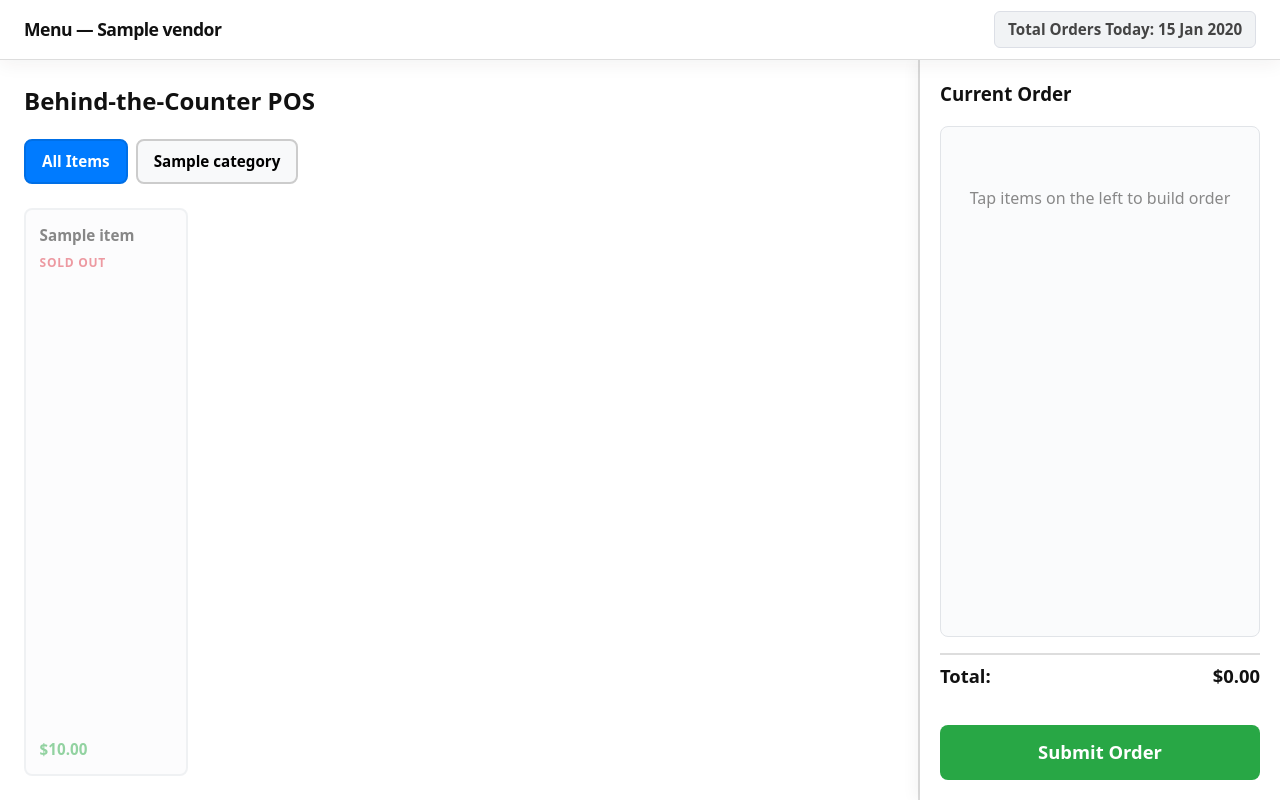
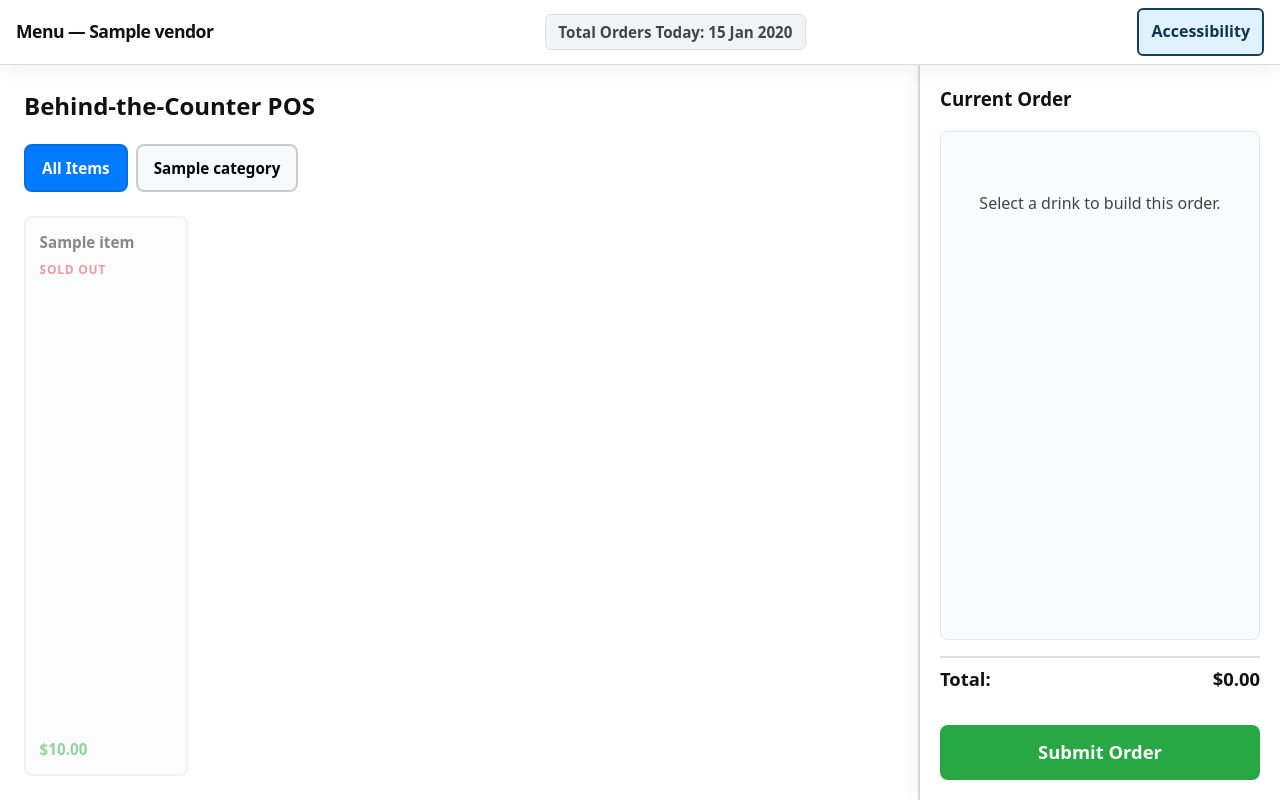
Before and after one commit to CSCE-331-Fall-2026-901-912/331-squad-80-pos, a Node server app: template views/cashier.ejs in a window 1280 px wide. Run offline with Node 20, Linux system fonts and the light colour scheme; the template is opened without the code that fills it: most values are stand-ins (such as "Sample title", 1, 10 or a date in 2020).

Commit message:
added accessibility interface to cashier kiosk: CWPA-44

```diff
--- /dev/null
+++ b/public/css/cashier-accessibility.css
@@ -0,0 +1,302 @@
+body[data-page="cashier"] {
+    height: 100dvh;
+    min-height: 100dvh;
+}
+
+body[data-page="cashier"] .navbar {
+    flex: 0 0 auto;
+    flex-wrap: wrap;
+    gap: 0.5rem;
+    height: auto;
+    min-height: 60px;
+    padding: 0.5rem 1rem;
+}
+
+body[data-page="cashier"] .cashier-workspace {
+    flex: 1 1 auto;
+    height: auto;
+    min-height: 0;
+}
+
+body[data-page="cashier"] .menu-section,
+body[data-page="cashier"] .cart-section {
+    min-height: 0;
+}
+
+body[data-page="cashier"] .menu-section {
+    min-width: 0;
+}
+
+body[data-page="cashier"] .item-grid {
+    min-height: 0;
+}
+
+body[data-page="cashier"] .item-card {
+    appearance: none;
+    color: inherit;
+    font: inherit;
+    width: 100%;
+}
+
+body[data-page="cashier"] .item-card-copy,
+body[data-page="cashier"] .item-name,
+body[data-page="cashier"] .stock-remaining,
+body[data-page="cashier"] .item-price {
+    display: block;
+}
+
+body[data-page="cashier"] .item-card:disabled {
+    cursor: not-allowed;
+}
+
+body[data-page="cashier"] .option-group.addon-group {
+    border: 0;
+    min-width: 0;
+    padding: 0;
+}
+
+body[data-page="cashier"] .addon-group legend {
+    display: block;
+    font-size: 0.9rem;
+    font-weight: 600;
+    margin-bottom: 0.3rem;
+}
+
+body[data-page="cashier"] .cashier-accessibility-toggle,
+body[data-page="cashier"] .cashier-accessibility-panel button,
+body[data-page="cashier"] .cat-btn,
+body[data-page="cashier"] .item-card,
+body[data-page="cashier"] .qty-btn,
+body[data-page="cashier"] .submit-btn,
+body[data-page="cashier"] .modal-close,
+body[data-page="cashier"] .modal-footer button {
+    min-width: 48px;
+    min-height: 48px;
+}
+
+body[data-page="cashier"] .cashier-accessibility-toggle,
+body[data-page="cashier"] .cashier-accessibility-panel button {
+    border: 2px solid #173e57;
+    border-radius: 6px;
+    background: #e1f2ff;
+    color: #10354d;
+    cursor: pointer;
+    font: inherit;
+    font-weight: 700;
+    padding: 0.5rem 0.75rem;
+}
+
+body[data-page="cashier"] .cashier-accessibility-panel {
+    align-items: center;
+    background: #fff;
+    border: 2px solid #173e57;
+    border-radius: 8px;
+    display: flex;
+    flex: 1 0 100%;
+    flex-wrap: wrap;
+    gap: 0.5rem;
+    padding: 0.5rem;
+}
+
+body[data-page="cashier"] .cashier-accessibility-panel[hidden] {
+    display: none;
+}
+
+body[data-page="cashier"] .cashier-accessibility-panel output {
+    font-variant-numeric: tabular-nums;
+    font-weight: 700;
+    min-width: 3.5em;
+    text-align: center;
+}
+
+body[data-page="cashier"] .cashier-accessibility-label {
+    font-weight: 700;
+    margin-right: 0.25rem;
+}
+
+body[data-page="cashier"] .cashier-accessibility-panel button:disabled {
+    cursor: not-allowed;
+    opacity: 0.55;
+}
+
+body[data-page="cashier"] .status-msg {
+    height: auto;
+    min-height: 1.2em;
+}
+
+body[data-page="cashier"] .cart-row {
+    flex-wrap: wrap;
+    gap: 0.5rem;
+}
+
+body[data-page="cashier"] .cart-row > :first-child {
+    flex: 1 1 10rem;
+    min-width: 0;
+    overflow-wrap: anywhere;
+}
+
+body[data-page="cashier"] .cart-empty-message {
+    color: #444;
+    margin: 3rem 0;
+    text-align: center;
+}
+
+body[data-page="cashier"] .qty-btn {
+    font: inherit;
+    min-width: 48px;
+    min-height: 48px;
+}
+
+body[data-page="cashier"] .modal-overlay {
+    overflow-y: auto;
+    padding: 1rem;
+}
+
+body[data-page="cashier"] .modal-overlay[hidden] {
+    display: none;
+}
+
+body[data-page="cashier"] .modal-overlay:not([hidden]) {
+    display: flex;
+}
+
+body[data-page="cashier"] .modal-content {
+    max-height: calc(100dvh - 2rem);
+    overflow-y: auto;
+    width: min(400px, 100%);
+}
+
+body[data-page="cashier"] :is(button, a, select, input):focus-visible {
+    outline: 4px solid #111;
+    outline-offset: 2px;
+    box-shadow: 0 0 0 3px #fff;
+    position: relative;
+    z-index: 1;
+}
+
+body[data-page="cashier"] .item-card:focus-visible {
+    outline-offset: -5px;
+}
+
+body[data-page="cashier"] .visually-hidden {
+    clip: rect(0, 0, 0, 0);
+    clip-path: inset(50%);
+    height: 1px;
+    overflow: hidden;
+    position: absolute;
+    white-space: nowrap;
+    width: 1px;
+}
+
+html[data-cashier-high-contrast] body[data-page="cashier"] {
+    background: #fff;
+    color: #000;
+}
+
+html[data-cashier-high-contrast] body[data-page="cashier"] :is(
+    .navbar,
+    .menu-section,
+    .cart-section,
+    .daily-tracker,
+    .item-card,
+    .cart-items,
+    .modal-content,
+    .cashier-accessibility-panel,
+    .option-group select
+) {
+    background: #fff;
+    border-color: #000;
+    color: #000;
+}
+
+html[data-cashier-high-contrast] body[data-page="cashier"] .cat-btn {
+    background: #fff;
+    border-color: #000;
+    color: #000;
+}
+
+html[data-cashier-high-contrast] body[data-page="cashier"] .cat-btn.active,
+html[data-cashier-high-contrast] body[data-page="cashier"] .submit-btn,
+html[data-cashier-high-contrast] body[data-page="cashier"] .qty-btn {
+    background: #000;
+    color: #fff;
+}
+
+html[data-cashier-high-contrast] body[data-page="cashier"] :is(
+    .item-price,
+    .stock-remaining,
+    .cart-row-details,
+    .sold-out-label,
+    .status-msg
+) {
+    color: #000 !important;
+}
+
+html[data-cashier-high-contrast] body[data-page="cashier"] .low-stock-label {
+    background: #fff4a8;
+    border-color: #000;
+    color: #000;
+}
+
+html[data-cashier-high-contrast] body[data-page="cashier"] .item-card.sold-out {
+    opacity: 1 !important;
+}
+
+html[data-cashier-high-contrast] body[data-page="cashier"] :is(.cart-row, .modal-header) {
+    border-color: #000;
+}
+
+html[data-cashier-high-contrast] body[data-page="cashier"] .cashier-accessibility-toggle,
+html[data-cashier-high-contrast] body[data-page="cashier"] .cashier-accessibility-panel button {
+    background: #000;
+    border-color: #000;
+    color: #fff;
+}
+
+html[data-cashier-high-contrast] body[data-page="cashier"] :is(button, a, select, input):focus-visible {
+    outline-color: #000;
+    box-shadow: 0 0 0 3px #ffeb00;
+}
+
+@media (max-width: 800px) {
+    body[data-page="cashier"] {
+        height: auto;
+        min-height: 100dvh;
+        overflow: auto;
+    }
+
+    body[data-page="cashier"] .cashier-workspace {
+        flex-direction: column;
+        height: auto;
+        min-height: calc(100dvh - 60px);
+        overflow: visible;
+    }
+
+    body[data-page="cashier"] .menu-section {
+        border-bottom: 2px solid #ddd;
+        border-right: 0;
+        min-height: 50vh;
+        overflow: visible;
+    }
+
+    body[data-page="cashier"] .item-grid {
+        max-height: 50vh;
+        min-height: 15rem;
+    }
+
+    body[data-page="cashier"] .cart-section {
+        max-height: none;
+        min-height: 40vh;
+        width: auto;
+    }
+
+    body[data-page="cashier"] .modal-overlay:not([hidden]) {
+        align-items: flex-start;
+    }
+}
+
+@media (prefers-reduced-motion: reduce) {
+    body[data-page="cashier"] .item-card {
+        transition: none;
+    }
+}
--- /dev/null
+++ b/public/js/cashier-accessibility.js
@@ -0,0 +1,70 @@
+(() => {
+    const toggle = document.getElementById('cashier-accessibility-toggle');
+    const panel = document.getElementById('cashier-accessibility-panel');
+    const decrease = document.getElementById('cashier-text-decrease');
+    const increase = document.getElementById('cashier-text-increase');
+    const sizeLabel = document.getElementById('cashier-text-size');
+    const contrastToggle = document.getElementById('cashier-contrast-toggle');
+    if (!toggle || !panel || !decrease || !increase || !sizeLabel || !contrastToggle) return;
+
+    const root = document.documentElement;
+    const sizes = [100, 125, 150, 175, 200];
+    let size = 100;
+    let highContrast = false;
+
+    function renderTextSize() {
+        root.style.fontSize = `${size}%`;
+        root.dataset.cashierTextSize = String(size);
+        sizeLabel.value = `${size}%`;
+        decrease.disabled = size === sizes[0];
+        increase.disabled = size === sizes.at(-1);
+    }
+
+    function setPanelOpen(open) {
+        panel.hidden = !open;
+        toggle.setAttribute('aria-expanded', String(open));
+        if (open) {
+            panel.querySelector('button:not(:disabled)')?.focus();
+        } else {
+            toggle.focus();
+        }
+    }
+
+    toggle.addEventListener('click', () => setPanelOpen(panel.hidden));
+    decrease.addEventListener('click', () => {
+        const nextSize = sizes[sizes.indexOf(size) - 1];
+        if (nextSize === undefined) return;
+        size = nextSize;
+        renderTextSize();
+    });
+    increase.addEventListener('click', () => {
+        const nextSize = sizes[sizes.indexOf(size) + 1];
+        if (nextSize === undefined) return;
+        size = nextSize;
+        renderTextSize();
+    });
+    contrastToggle.addEventListener('click', () => {
+        highContrast = !highContrast;
+        root.toggleAttribute('data-cashier-high-contrast', highContrast);
+        contrastToggle.setAttribute('aria-pressed', String(highContrast));
+        contrastToggle.textContent = highContrast ? 'High contrast on' : 'High contrast';
+    });
+
+    window.addEventListener('pagehide', () => {
+        size = 100;
+        highContrast = false;
+        renderTextSize();
+        root.removeAttribute('data-cashier-high-contrast');
+        contrastToggle.setAttribute('aria-pressed', 'false');
+        contrastToggle.textContent = 'High contrast';
+        panel.hidden = true;
+        toggle.setAttribute('aria-expanded', 'false');
+    });
+
+    document.addEventListener('keydown', event => {
+        if (event.key === 'Escape' && !panel.hidden) {
+            event.preventDefault();
+            setPanelOpen(false);
+        }
+    });
+})();
--- a/views/cashier.ejs
+++ b/views/cashier.ejs
@@ -90,13 +90,26 @@
         .modal-add-btn { background: #007bff; color: white; border: none; padding: 0.75rem; font-weight: bold; border-radius: 6px; cursor: pointer; flex: 1; }
         .modal-cancel-btn { background: #e2e8f0; border: none; padding: 0.75rem; font-weight: bold; border-radius: 6px; cursor: pointer; }
     </style>
+    <link rel="stylesheet" href="/css/cashier-accessibility.css">
 </head>
-<body>
+<body data-page="cashier">
     <!-- Top Navigation Bar with Dynamic Database Daily Orders Tracker -->
     <header class="navbar">
         <a class="logo" href="/" aria-label="Return to menu">Menu — <%= vendor %></a>
         <div class="daily-tracker">
             Total Orders Today: <span id="dailyOrderCount"><%= todayCount %></span>
+        </div>
+        <button type="button" class="cashier-accessibility-toggle" id="cashier-accessibility-toggle"
+                aria-expanded="false" aria-controls="cashier-accessibility-panel">
+            Accessibility
+        </button>
+        <div class="cashier-accessibility-panel" id="cashier-accessibility-panel" role="group"
+             aria-label="Cashier accessibility settings" hidden>
+            <span class="cashier-accessibility-label">Text size</span>
+            <button type="button" id="cashier-text-decrease" aria-label="Decrease text size" disabled>A−</button>
+            <output id="cashier-text-size" aria-live="polite" aria-atomic="true">100%</output>
+            <button type="button" id="cashier-text-increase" aria-label="Increase text size">A+</button>
+            <button type="button" id="cashier-contrast-toggle" aria-pressed="false">High contrast</button>
         </div>
     </header>
 
@@ -104,14 +117,14 @@
         <div class="menu-section">
             <h2>Behind-the-Counter POS</h2>
 
-            <div class="categories">
-                <button class="cat-btn active" onclick="filterCategory('all', this)">All Items</button>
+            <nav class="categories" aria-label="Drink categories">
+                <button type="button" class="cat-btn active" data-category="all" aria-pressed="true">All Items</button>
                 <% categories.forEach(cat => { %>
-                    <button class="cat-btn" onclick="filterCategory('<%= cat %>', this)"><%= cat %></button>
+                    <button type="button" class="cat-btn" data-category="<%= cat %>" aria-pressed="false"><%= cat %></button>
                 <% }) %>
-            </div>
+            </nav>
 
-            <div class="item-grid" id="itemGrid">
+            <div class="item-grid" id="itemGrid" role="group" aria-label="Available drinks">
                 <% items.forEach(item => { %>
                     <%
                         const itemId = item.menu_item_id || item.id;
@@ -120,26 +133,27 @@
                         const soldOut = Number(item.is_available) !== 1 || stock <= 0;
                         const lowStock = !soldOut && stock <= threshold;
                     %>
-                    <div class="item-card <%= soldOut ? 'sold-out' : '' %>"
+                    <button type="button" class="item-card <%= soldOut ? 'sold-out' : '' %>"
                          data-category="<%= item.category || 'Uncategorized' %>"
-                         <% if (!soldOut) { %>
-                             onclick="openCustomizeModal(<%= itemId %>, '<%= item.name.replace(/'/g, "\\'") %>', <%= item.current_price %>)"
-                         <% } %>
+                         data-item-id="<%= itemId %>"
+                         data-item-name="<%= item.name %>"
+                         data-item-price="<%= Number(item.current_price) %>"
+                         <%= soldOut ? 'disabled' : '' %>
                          style="<%= soldOut ? 'opacity: 0.5; cursor: not-allowed;' : '' %>">
-                        <div>
-                            <div class="item-name"><%= item.name %></div>
+                        <span class="item-card-copy">
+                            <span class="item-name"><%= item.name %></span>
 
                             <% if (soldOut) { %>
                                 <span class="sold-out-label">Sold out</span>
                             <% } else if (lowStock) { %>
                                 <span class="low-stock-label">⚠ Low stock</span>
-                                <div class="stock-remaining">
+                                <span class="stock-remaining">
                                     Only <%= stock %> remaining
-                                </div>
+                                </span>
                             <% } %>
-                        </div>
-                        <div class="item-price">$<%= Number(item.current_price).toFixed(2) %></div>
-                    </div>
+                        </span>
+                        <span class="item-price">$<%= Number(item.current_price).toFixed(2) %></span>
+                    </button>
                 <% }) %>
             </div>
         </div>
@@ -147,9 +161,10 @@
         <!-- Reduced width Current Order panel -->
         <div class="cart-section">
             <h3>Current Order</h3>
-            <div class="cart-items" id="cartList">
-                <p style="color: #888; text-align: center; margin-top: 3rem;">Tap items on the left to build order</p>
+            <div class="cart-items" id="cartList" role="list" aria-label="Current order items">
+                <div class="cart-empty-message" role="listitem">Select a drink to build this order.</div>
             </div>
+            <div class="visually-hidden" id="cartLiveRegion" role="status" aria-live="polite" aria-atomic="true"></div>
 
             <div class="totals-box">
                 <span>Total:</span>
@@ -157,18 +172,18 @@
             </div>
 
             <!-- Small inline status feedback instead of browser alert boxes -->
-            <div class="status-msg" id="statusMessage"></div>
+            <div class="status-msg" id="statusMessage" role="status" aria-live="polite" aria-atomic="true"></div>
 
-            <button class="submit-btn" onclick="submitOrder()">Submit Order</button>
+            <button type="button" class="submit-btn" onclick="submitOrder()">Submit Order</button>
         </div>
     </div>
 
     <!-- Customization Modal Popup -->
-    <div class="modal-overlay" id="customizeModal">
-        <div class="modal-content">
+    <div class="modal-overlay" id="customizeModal" hidden>
+        <div class="modal-content" role="dialog" aria-modal="true" aria-labelledby="modalItemName" tabindex="-1">
             <div class="modal-header">
                 <h3 id="modalItemName" style="margin: 0;">Customize Item</h3>
-                <button class="modal-close" onclick="closeCustomizeModal()">×</button>
+                <button type="button" class="modal-close" aria-label="Close customization" onclick="closeCustomizeModal()">×</button>
             </div>
             <div class="option-group">
                 <label for="modalSugar">Sugar Level</label>
@@ -189,8 +204,8 @@
                     <option value="Extra ice">Extra ice</option>
                 </select>
             </div>
-            <div class="option-group">
-                <label>Add-ons</label>
+            <fieldset class="option-group addon-group">
+                <legend>Add-ons</legend>
                 <div class="addons-grid">
                     <label class="addon-option"><input type="checkbox" name="modalAddon" value="boba" data-price="0.50"> Boba (+$0.50)</label>
                     <label class="addon-option"><input type="checkbox" name="modalAddon" value="grass-jelly" data-price="0.50"> Grass Jelly (+$0.50)</label>
@@ -201,10 +216,10 @@
                     <label class="addon-option"><input type="checkbox" name="modalAddon" value="crystal-boba" data-price="0.50"> Crystal Boba (+$0.50)</label>
                     <label class="addon-option"><input type="checkbox" name="modalAddon" value="cheese-foam" data-price="1.00"> Cheese Foam (+$1.00)</label>
                 </div>
-            </div>
+            </fieldset>
             <div class="modal-footer">
-                <button class="modal-cancel-btn" onclick="closeCustomizeModal()">Cancel</button>
-                <button class="modal-add-btn" id="modalConfirmBtn">Add to Order</button>
+                <button type="button" class="modal-cancel-btn" onclick="closeCustomizeModal()">Cancel</button>
+                <button type="button" class="modal-add-btn" id="modalConfirmBtn">Add to Order</button>
             </div>
         </div>
     </div>
@@ -212,12 +227,18 @@
     <script>
         let cart = [];
         let activeItemData = null;
+        let modalTrigger = null;
+        const modalOverlay = document.getElementById('customizeModal');
+        const modalDialog = modalOverlay.querySelector('.modal-content');
 
         // Initialize from server-rendered database value
         let dailyOrderCount = parseInt(document.getElementById('dailyOrderCount').innerText) || 0;
 
         function filterCategory(category, btn) {
-            document.querySelectorAll('.cat-btn').forEach(b => b.classList.remove('active'));
+            document.querySelectorAll('.cat-btn').forEach(b => {
+                b.classList.toggle('active', b === btn);
+                b.setAttribute('aria-pressed', String(b === btn));
+            });
             btn.classList.add('active');
             document.querySelectorAll('.item-card').forEach(card => {
                 if (category === 'all' || card.dataset.category === category) {
@@ -228,20 +249,74 @@
             });
         }
 
-        function openCustomizeModal(id, name, basePrice) {
+        document.querySelector('.categories').addEventListener('click', event => {
+            const button = event.target.closest('.cat-btn');
+            if (button) filterCategory(button.dataset.category, button);
+        });
+
+        document.getElementById('itemGrid').addEventListener('click', event => {
+            const target = event.target instanceof Element ? event.target : event.target.parentElement;
+            const card = target?.closest('.item-card:not(:disabled)');
+            if (!card) return;
+            openCustomizeModal(
+                Number(card.dataset.itemId),
+                card.dataset.itemName,
+                Number(card.dataset.itemPrice),
+                card
+            );
+        });
+
+        function openCustomizeModal(id, name, basePrice, trigger) {
             activeItemData = { id, name, basePrice };
+            modalTrigger = trigger || document.activeElement;
             document.getElementById('modalItemName').innerText = `Customize ${name}`;
             document.getElementById('modalSugar').value = '100%';
             document.getElementById('modalIce').value = 'Regular ice';
             document.querySelectorAll('input[name="modalAddon"]').forEach(cb => cb.checked = false);
 
-            document.getElementById('customizeModal').style.display = 'flex';
+            modalOverlay.hidden = false;
+            document.getElementById('modalSugar').focus();
         }
 
         function closeCustomizeModal() {
-            document.getElementById('customizeModal').style.display = 'none';
+            modalOverlay.hidden = true;
             activeItemData = null;
+            if (modalTrigger?.isConnected) modalTrigger.focus();
+            modalTrigger = null;
         }
+
+        modalDialog.addEventListener('keydown', event => {
+            if (event.key === 'Escape') {
+                event.preventDefault();
+                event.stopPropagation();
+                closeCustomizeModal();
+                return;
+            }
+            if (event.key !== 'Tab') return;
+
+            const focusable = [...modalDialog.querySelectorAll(
+                'button:not(:disabled), select:not(:disabled), input:not(:disabled), [tabindex]:not([tabindex="-1"])'
+            )].filter(element => !element.hidden);
+            if (focusable.length === 0) {
+                event.preventDefault();
+                modalDialog.focus();
+                return;
+            }
+
+            const first = focusable[0];
+            const last = focusable[focusable.length - 1];
+            if (event.shiftKey && (document.activeElement === first || !modalDialog.contains(document.activeElement))) {
+                event.preventDefault();
+                last.focus();
+            } else if (!event.shiftKey && (document.activeElement === last || !modalDialog.contains(document.activeElement))) {
+                event.preventDefault();
+                first.focus();
+            }
+        });
+
+        modalOverlay.addEventListener('click', event => {
+            if (event.target === modalOverlay) closeCustomizeModal();
+        });
 
         document.getElementById('modalConfirmBtn').onclick = function() {
             if (!activeItemData) return;
@@ -296,9 +371,11 @@
         function renderCart() {
             const listEl = document.getElementById('cartList');
             const totalEl = document.getElementById('cartTotal');
+            const liveRegion = document.getElementById('cartLiveRegion');
             if (cart.length === 0) {
-                listEl.innerHTML = '<p style="color: #888; text-align: center; margin-top: 3rem;">Tap items on the left to build order</p>';
+                listEl.innerHTML = '<div class="cart-empty-message" role="listitem">Select a drink to build this order.</div>';
                 totalEl.innerText = '$0.00';
+                liveRegion.textContent = 'Current order is empty.';
                 return;
             }
 
@@ -312,23 +389,37 @@
                 if (item.addons && item.addons.length > 0) {
                     detailsText += ` + ${item.addons.join(', ')}`;
                 }
+                const safeName = escapeHTML(item.name);
+                const safeDetails = escapeHTML(detailsText);
 
                 html += `
-                    <div class="cart-row">
+                    <div class="cart-row" role="listitem">
                         <div>
-                            <strong>${item.name}</strong>
-                            <div class="cart-row-details">$${Number(item.price).toFixed(2)} each (${detailsText})</div>
+                            <strong>${safeName}</strong>
+                            <div class="cart-row-details">$${Number(item.price).toFixed(2)} each (${safeDetails})</div>
                         </div>
                         <div class="qty-controls">
-                            <button class="qty-btn" onclick="updateQty(${index}, -1)">-</button>
+                            <button type="button" class="qty-btn" aria-label="Remove one ${safeName}" onclick="updateQty(${index}, -1)">−</button>
                             <span>${item.quantity}</span>
-                            <button class="qty-btn" onclick="updateQty(${index}, 1)">+</button>
+                            <button type="button" class="qty-btn" aria-label="Add one ${safeName}" onclick="updateQty(${index}, 1)">+</button>
                         </div>
                     </div>
                 `;
             });
             listEl.innerHTML = html;
             totalEl.innerText = '$' + total.toFixed(2);
+            const quantity = cart.reduce((sum, item) => sum + item.quantity, 0);
+            liveRegion.textContent = `Current order: ${quantity} ${quantity === 1 ? 'item' : 'items'}, total $${total.toFixed(2)}.`;
+        }
+
+        function escapeHTML(value) {
+            return String(value).replace(/[&<>"']/g, character => ({
+                '&': '&amp;',
+                '<': '&lt;',
+                '>': '&gt;',
+                '"': '&quot;',
+                "'": '&#39;'
+            })[character]);
         }
 
         async function submitOrder() {
@@ -374,5 +465,6 @@
             }
         }
     </script>
+    <script src="/js/cashier-accessibility.js"></script>
 </body>
 </html>
```
